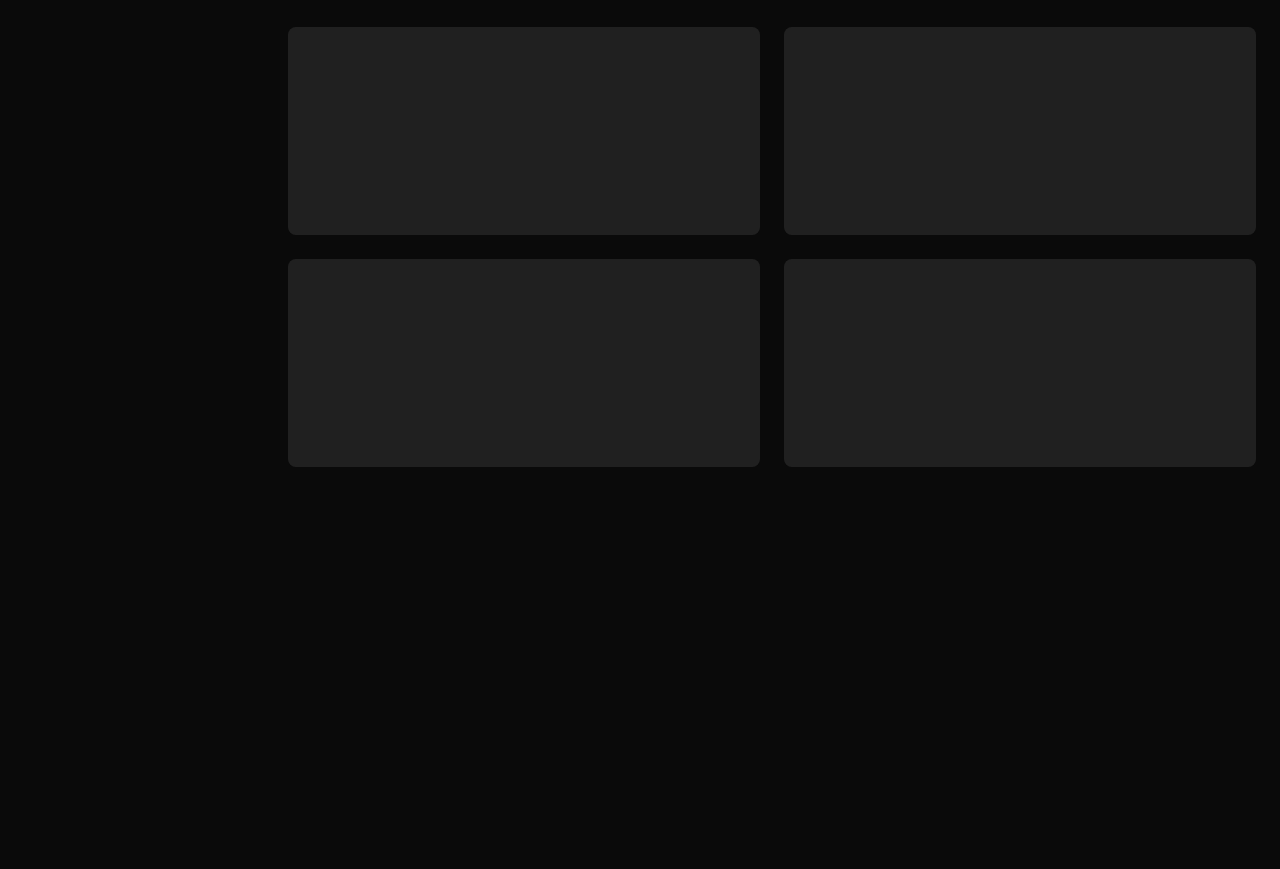
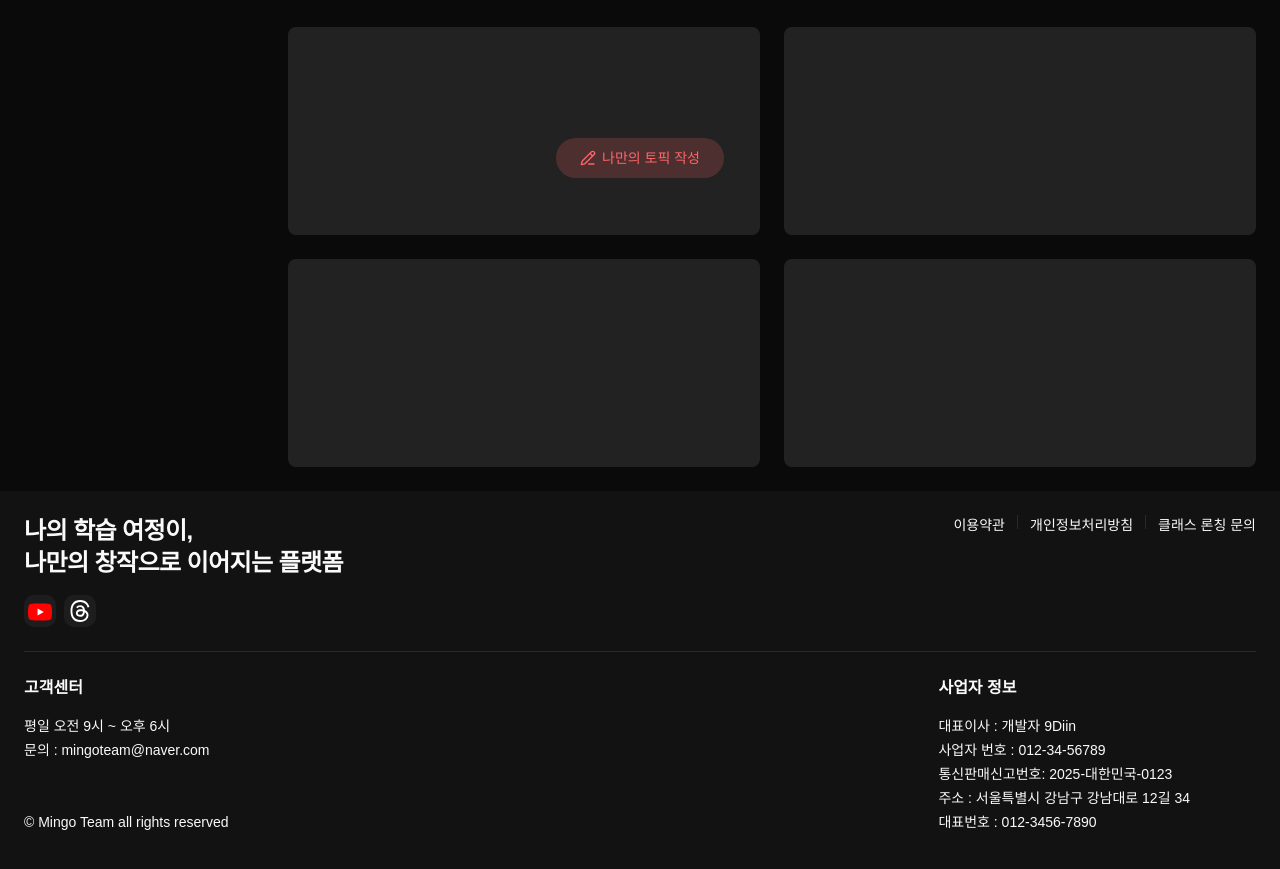
Before and after one commit to sdong4884/react-beginner, a React (Vite) app: page / in a window 1280 px wide. Shown: the part 581-1450 px from the top of the page. Before the commit the page ends 1072 px from the top, so only its background shows below. Built offline with nearby package versions, Linux system fonts and the light colour scheme.

Commit message:
Shadcn UI를 활용한 공통 Footer 컴포넌트 만들기

```diff
--- a/src/App.tsx
+++ b/src/App.tsx
@@ -2,6 +2,9 @@ import { ThemeProvider } from "@/components/theme-provider";
 import { AppHeader } from "./components/common";
 import { AppSidebar } from "./components/common/AppSidebar";
 import { SkeletonHotTopic, SkeletonNewTopic } from "./components/skeleton";
+import { AppFooter } from "./components/common/AppFooter";
+import { Button } from "./components/ui";
+import { PencilLine } from "lucide-react";
 
 function App() {
   return (
@@ -10,6 +13,15 @@ function App() {
         <AppHeader />
         <div className="container">
           <main className="w-full h-full min-h-180 flex p-6 gap-6">
+            <div className="fixed right-1/2 bottom-10 translate-x-1/2 z-20 items-center">
+              <Button
+                variant={"destructive"}
+                className="py-5! px-6! rounded-full"
+              >
+                <PencilLine />
+                나만의 토픽 작성
+              </Button>
+            </div>
             <AppSidebar />
             <section className="flex-1 flex flex-col gap-12">
               {/* HOT TOPIC */}
@@ -65,6 +77,7 @@ function App() {
             </section>
           </main>
         </div>
+        <AppFooter />
       </div>
     </ThemeProvider>
   );
--- /dev/null
+++ b/src/components/common/AppFooter.tsx
@@ -0,0 +1,76 @@
+import { Button, Separator } from "../ui";
+
+function AppFooter() {
+  return (
+    <footer className="w-full flex flex-col items-center justify-center bg-[#121212]">
+      <div className="w-full max-w-[1328px] flex flex-col gap-6 p-6 pb-18">
+        <div className="w-full flex flex-col items-start justify-between gap-6 md:flex-row md:gap-0">
+          <div className="flex flex-col items-start gap-4">
+            <div className="flex flex-col items-start">
+              <h3 className="scroll-m-20 text-base md:text-2xl font-semibold tracking-tight">
+                나의 학습 여정이,
+              </h3>
+              <h3 className="scroll-m-20 text-base md:text-2xl font-semibold tracking-tight">
+                나만의 창작으로 이어지는 플랫폼
+              </h3>
+            </div>
+            <div className="flex items-center gap-2">
+              <Button variant={"outline"} size={"icon"} className="border-0">
+                <img
+                  src="/assets/icons/icon-002.svg"
+                  alt="@SNS"
+                  className="w-6 h-6 mt-[2px]"
+                />
+              </Button>
+              <Button variant={"outline"} size={"icon"} className="border-0">
+                <img
+                  src="/assets/icons/icon-001.svg"
+                  alt="@SNS"
+                  className="w-[22px] h-[22px]"
+                />
+              </Button>
+            </div>
+          </div>
+          <div className="flex items-center gap-3">
+            <p className="cursor-pointer transition-all duration-300 hover:font-medium">
+              이용약관
+            </p>
+            <Separator orientation="vertical" className="!h-[14px]" />
+            <p className="cursor-pointer transition-all duration-300 hover:font-medium">
+              개인정보처리방침
+            </p>
+            <Separator orientation="vertical" className="!h-[14px]" />
+            <p className="cursor-pointer transition-all duration-300 hover:font-medium">
+              클래스 론칭 문의
+            </p>
+          </div>
+        </div>
+        <Separator />
+        <div className="w-full flex flex-col items-start justify-between gap-12 md:flex-row md:gap-0">
+          <div className="h-full flex flex-col justify-between">
+            <div className="flex flex-col">
+              <p className="h-10 text-base font-semibold">고객센터</p>
+              <div className="flex flex-col items-start gap-1">
+                <p>평일 오전 9시 ~ 오후 6시</p>
+                <p>문의 : mingoteam@naver.com</p>
+              </div>
+            </div>
+            <p>© Mingo Team all rights reserved</p>
+          </div>
+          <div className="flex flex-col mr-[66px]">
+            <p className="h-10 text-base font-semibold">사업자 정보</p>
+            <div className="flex flex-col items-start gap-1">
+              <p>대표이사 : 개발자 9Diin</p>
+              <p>사업자 번호 : 012-34-56789</p>
+              <p>통신판매신고번호: 2025-대한민국-0123</p>
+              <p>주소 : 서울특별시 강남구 강남대로 12길 34</p>
+              <p>대표번호 : 012-3456-7890</p>
+            </div>
+          </div>
+        </div>
+      </div>
+    </footer>
+  );
+}
+
+export { AppFooter };
```
Also changed, not shown: public/assets/icons/icon-001.svg (added), public/assets/icons/icon-002.svg (added).
